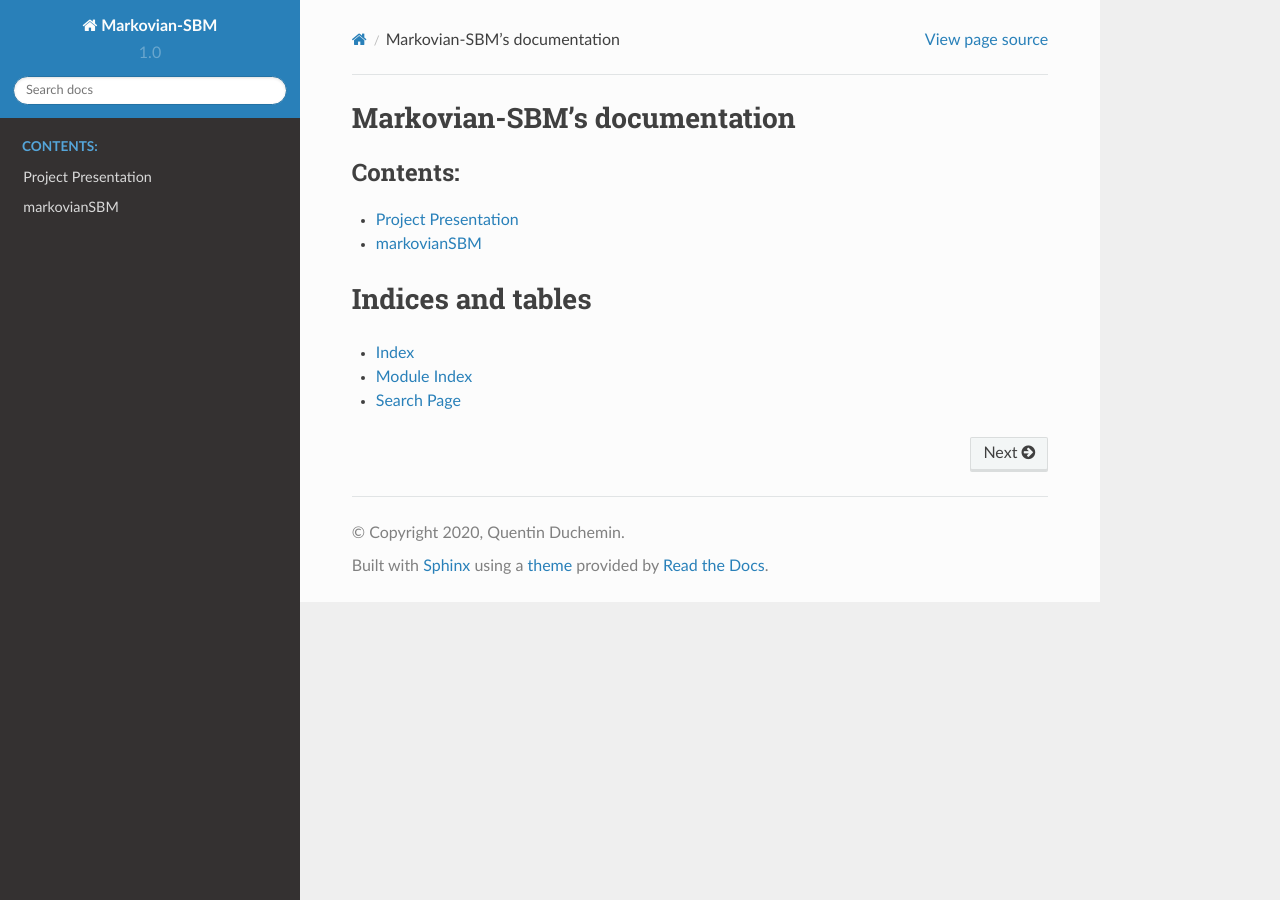
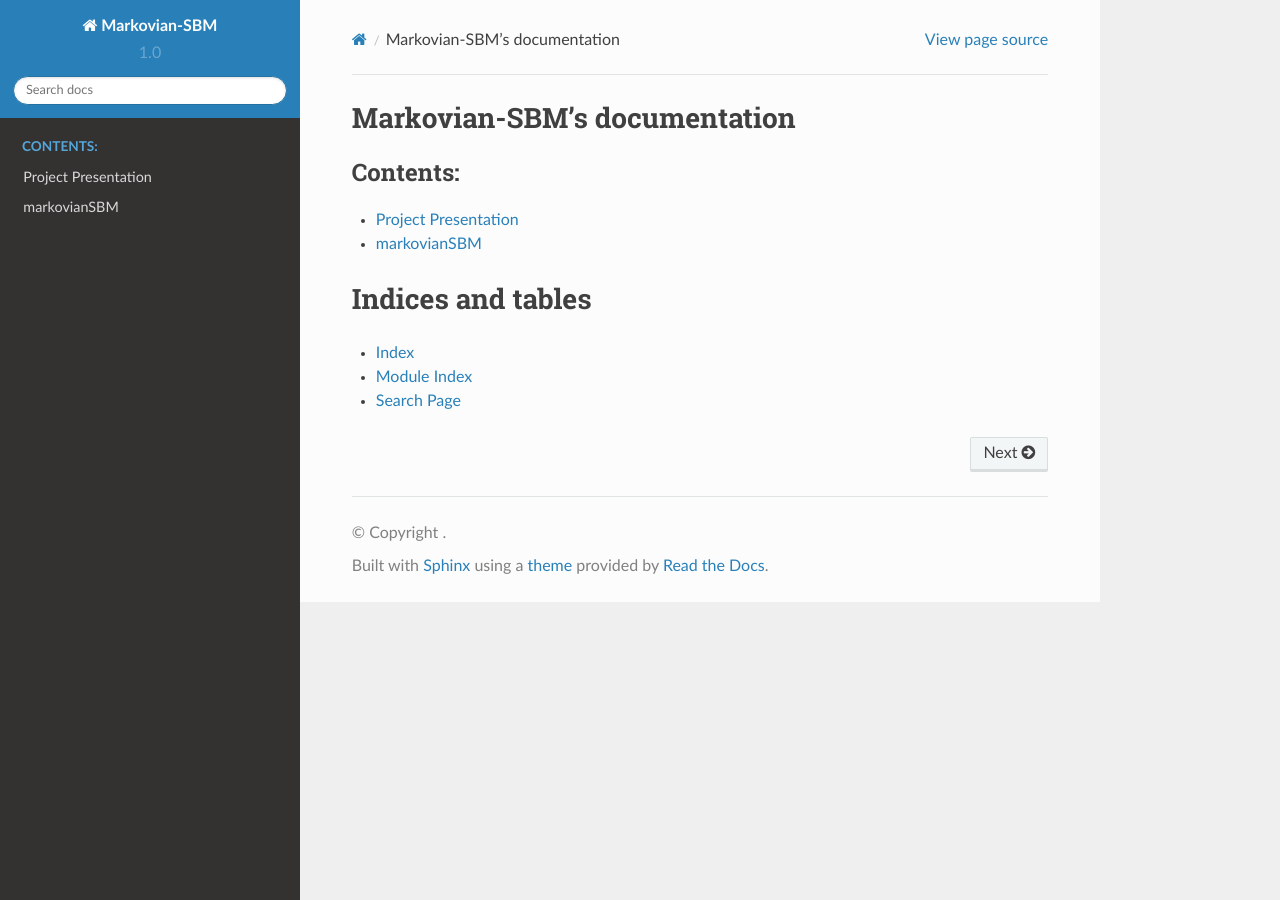
Before and after one commit to quentin-duchemin/inference-markovian-SBM, a Sphinx documentation site: the page built from docs/source/index.rst, in a window 1280 px wide. Built offline with Sphinx 7.4.7 and the Read the Docs theme 2.0.0, drawn with Linux system fonts in a browser that asks for light colours; the version number is read from the project's files by our own code.

Commit message:
comments

```diff
--- a/docs/source/autodocs/markovianSBM.rst
+++ b/docs/source/autodocs/markovianSBM.rst
@@ -2,8 +2,8 @@ markovianSBM
 ============
 
 
-markovianSBM.BaumWelch module
-------------------------------
+BaumWelch module
+----------------
 
 .. automodule:: markovianSBM.BaumWelch
     :members:
--- a/docs/source/conf.py
+++ b/docs/source/conf.py
@@ -32,8 +32,8 @@ import markovianSBM
 # -- Project information -----------------------------------------------------
 
 project = 'Markovian-SBM'
-copyright = '2020, Quentin Duchemin'
-author = 'Quentin Duchemin'
+#copyright = '2020, Quentin Duchemin'
+#author = 'Quentin Duchemin'
 
 # The short X.Y version
 version = ''
--- a/setup.py
+++ b/setup.py
@@ -4,7 +4,7 @@ from setuptools import setup
 setup(name='Markovian SBM',
       version='1.0',
       description='Partial recovery in SBM with Markovian assignment of communities',
-      author='Quentin Duchemin',
-      author_email='qduchemin9@gmail.com',
+      #author='Quentin Duchemin',
+      #author_email='qduchemin9@gmail.com',
       packages=['markovianSBM'],
      )
```
Also changed, not shown: 1 other file.
